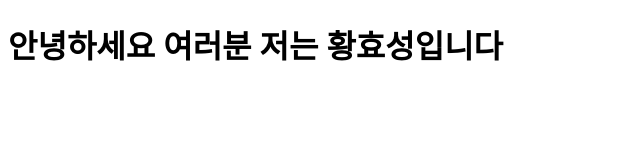
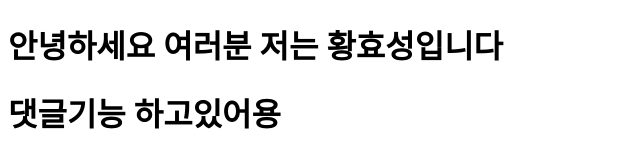
Before and after one commit to AWS-Cloud-School-6/demo-repository, a website: page index.html in a window 1280 px wide. Shown: the whole page, without its empty margins (0-640 px from the left). Drawn offline with Linux system fonts and the light colour scheme.

Commit message:
#4 Feat/댓글기능 h1추가

```diff
--- a/index.html
+++ b/index.html
@@ -7,5 +7,6 @@
 </head>
 <body>
     <h1>안녕하세요 여러분 저는 황효성입니다</h1>
+    <h1>댓글기능 하고있어용</h1>
 </body>
 </html>
```
